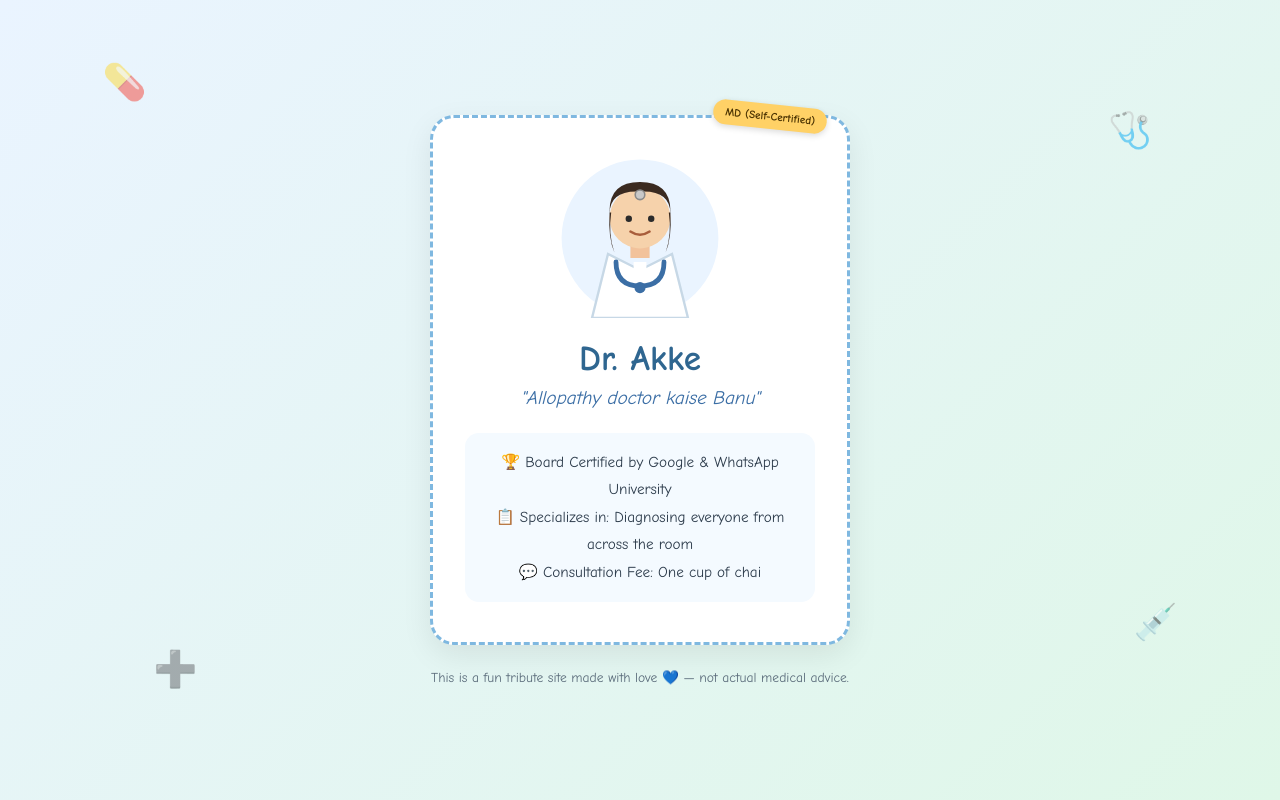
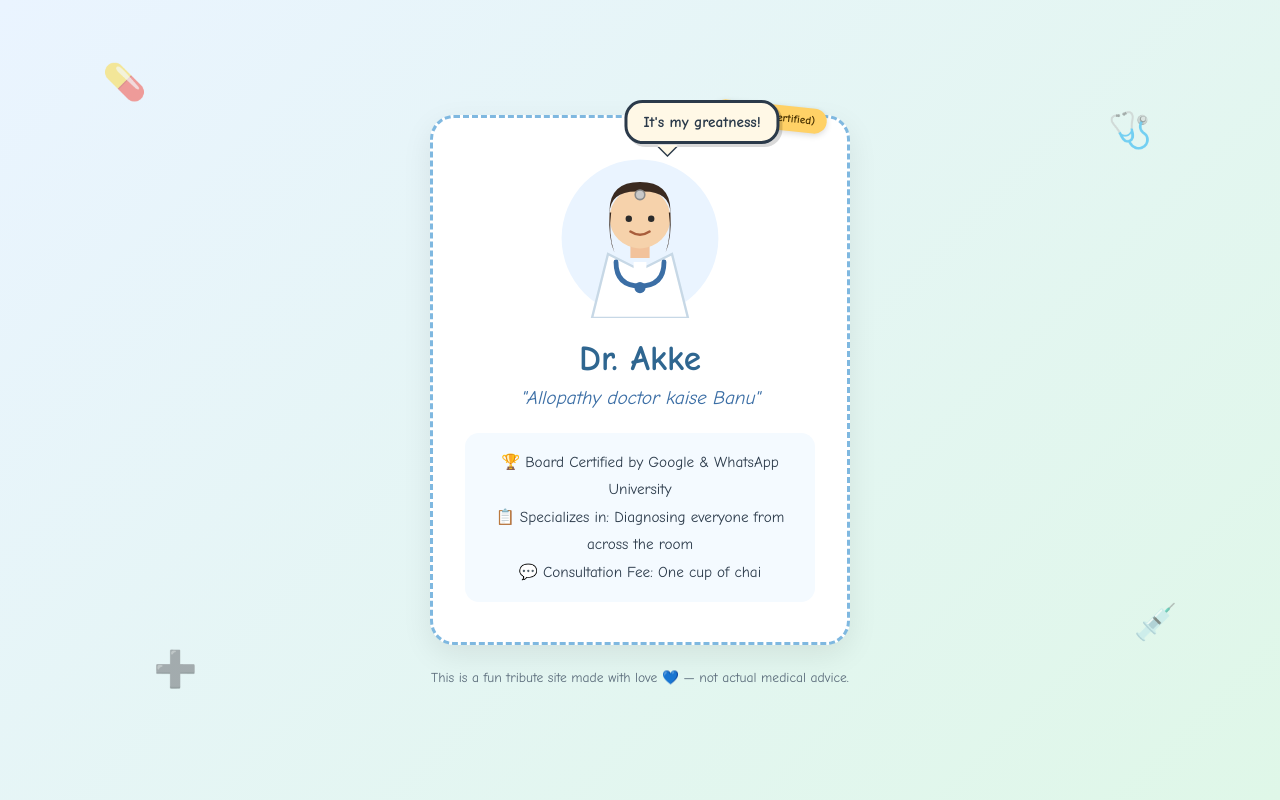
Before and after one commit to sayeedulqarnain-spec/akke-doctor-site, a plain HTML site: page index.html in a window 1280 px wide. Drawn offline with Linux system fonts and the light colour scheme.

Commit message:
Add comic-style speech bubble tagline
Co-Authored-By: Claude Sonnet 5 <noreply@anthropic.com>

```diff
--- a/index.html
+++ b/index.html
@@ -15,7 +15,9 @@
   <main class="card">
     <div class="badge">MD (Self-Certified)</div>
 
-    <div class="avatar">
+    <div class="avatar-wrap">
+      <div class="speech-bubble">It's my greatness!</div>
+      <div class="avatar">
       <svg viewBox="0 0 200 200" xmlns="http://www.w3.org/2000/svg">
         <circle cx="100" cy="100" r="98" fill="#eaf4ff"/>
         <!-- coat -->
@@ -39,6 +41,7 @@
         <!-- mirror headband -->
         <circle cx="100" cy="46" r="6" fill="#c9c9c9" stroke="#8a8a8a" stroke-width="2"/>
       </svg>
+      </div>
     </div>
 
     <h1>Dr. Akke</h1>
--- a/style.css
+++ b/style.css
@@ -39,9 +39,45 @@ body {
   box-shadow: 0 2px 6px rgba(0,0,0,0.15);
 }
 
+.avatar-wrap {
+  position: relative;
+  width: 160px;
+  margin: 0 auto 16px;
+}
+
 .avatar {
   width: 160px;
-  margin: 0 auto 16px;
+}
+
+.speech-bubble {
+  position: absolute;
+  top: -58px;
+  left: 50%;
+  transform: translateX(-10%);
+  background: #fff8e6;
+  border: 3px solid #2b3a4a;
+  border-radius: 18px;
+  padding: 10px 16px;
+  font-family: 'Comic Sans MS', 'Segoe UI', sans-serif;
+  font-weight: bold;
+  font-size: 0.95rem;
+  color: #2b3a4a;
+  white-space: nowrap;
+  box-shadow: 3px 3px 0 rgba(0,0,0,0.15);
+  z-index: 2;
+}
+
+.speech-bubble::after {
+  content: "";
+  position: absolute;
+  bottom: -14px;
+  left: 30px;
+  width: 0;
+  height: 0;
+  border: 10px solid transparent;
+  border-top-color: #fff8e6;
+  border-bottom: 0;
+  filter: drop-shadow(0 2px 0 #2b3a4a);
 }
 
 h1 {
```
